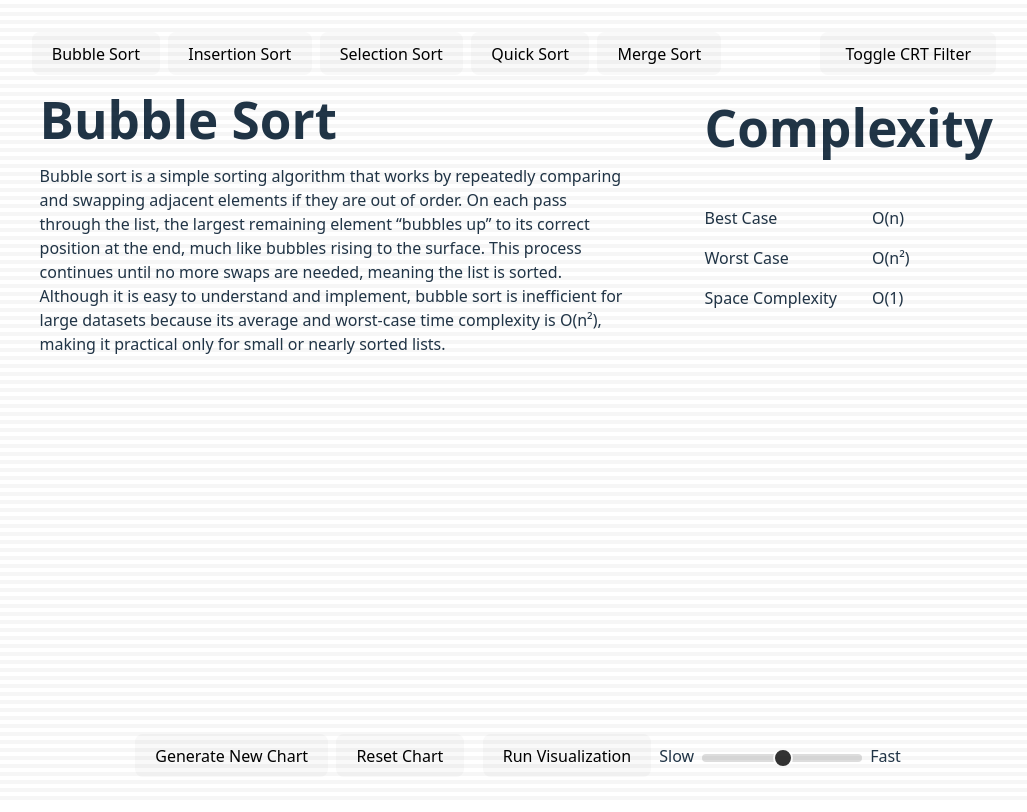
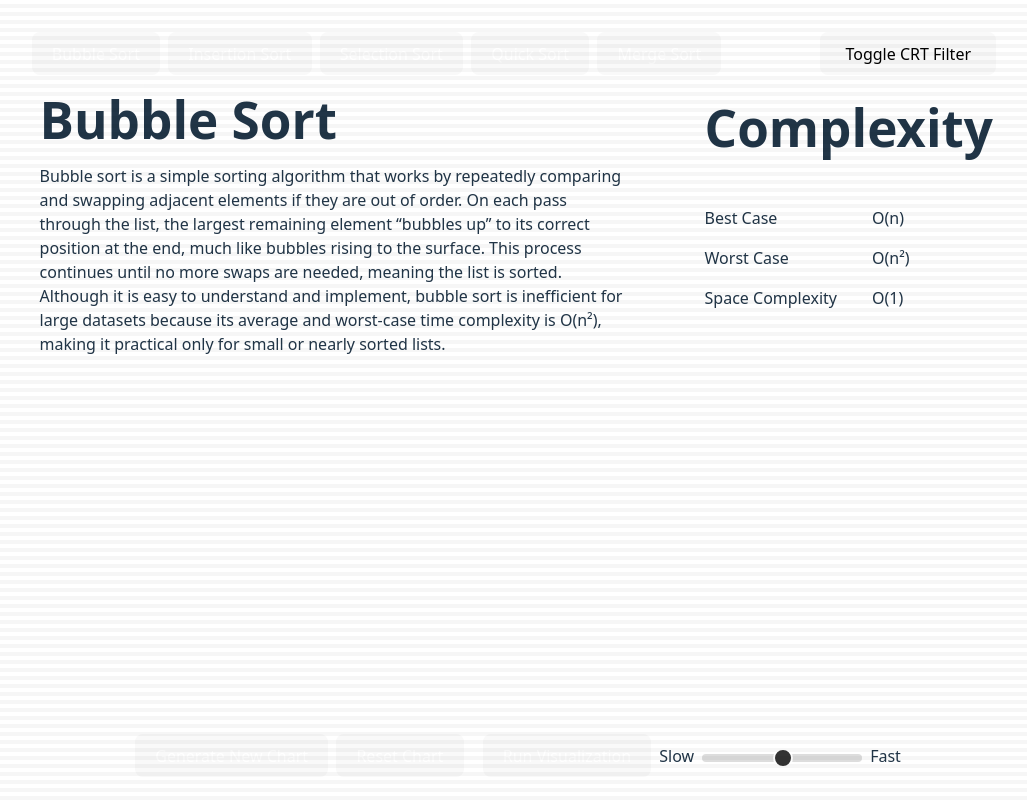
Before and after one commit to ZachYarbrough/sorting-visualizer, a React (Vite) app: page / in a window 1280 px wide. Shown: the whole page, without its empty margins (122-1149 px from the left). Built offline with nearby package versions, Linux system fonts and the light colour scheme.

Commit message:
Fixed button color

```diff
--- a/src/components/Chart.tsx
+++ b/src/components/Chart.tsx
@@ -156,11 +156,11 @@ return (
     <div style={{ margin: '0 auto', alignSelf: 'center', width: '80%' }}>
     <div style={{ display: 'flex', justifyContent: 'space-between'}}>
     <div style={{ width: '100%', display: 'flex'}}>
-    <button style={{ marginRight: '0.5rem' }} onClick={() => SelectSortType(SORT_TYPE.BUBBLE_SORT)}>Bubble Sort</button>
-    <button style={{ marginRight: '0.5rem' }} onClick={() => SelectSortType(SORT_TYPE.INSERTION_SORT)}>Insertion Sort</button>
-    <button style={{ marginRight: '0.5rem' }} onClick={() => SelectSortType(SORT_TYPE.SELECTION_SORT)}>Selection Sort</button>
-    <button style={{ marginRight: '0.5rem' }} onClick={() => SelectSortType(SORT_TYPE.QUICK_SORT)}>Quick Sort</button>
-    <button style={{ marginRight: '0.5rem' }} onClick={() => SelectSortType(SORT_TYPE.MERGE_SORT)}>Merge Sort</button>
+    <button style={{ color: 'white', marginRight: '0.5rem' }} onClick={() => SelectSortType(SORT_TYPE.BUBBLE_SORT)}>Bubble Sort</button>
+    <button style={{ color: 'white', marginRight: '0.5rem' }} onClick={() => SelectSortType(SORT_TYPE.INSERTION_SORT)}>Insertion Sort</button>
+    <button style={{ color: 'white', marginRight: '0.5rem' }} onClick={() => SelectSortType(SORT_TYPE.SELECTION_SORT)}>Selection Sort</button>
+    <button style={{ color: 'white', marginRight: '0.5rem' }} onClick={() => SelectSortType(SORT_TYPE.QUICK_SORT)}>Quick Sort</button>
+    <button style={{ color: 'white', marginRight: '0.5rem' }} onClick={() => SelectSortType(SORT_TYPE.MERGE_SORT)}>Merge Sort</button>
     </div>
     <button style={{ marginRight: '0.5rem', width: '13rem' }} onClick={() => toggleCRTStyle()}>Toggle CRT Filter</button>
     <div style={{ display: 'flex'}}>
@@ -210,10 +210,10 @@ return (
 	    })}
 	    </div>
 	    <div style={{ display: 'flex', width: '100%', justifyContent: 'center', alignItems: 'center', marginTop: '1rem' }}>
-	    <button style={{ marginRight: '0.5rem' }} onClick={generateNewChartData}>Generate New Chart</button>
-	    <button onClick={resetChart}>Reset Chart</button>
+	    <button style={{ color: 'white', marginRight: '0.5rem' }} onClick={generateNewChartData}>Generate New Chart</button>
+	    <button style={{ color: 'white' }} onClick={resetChart}>Reset Chart</button>
 	    <div style={{ height: '2rem', margin: '0.5rem', borderRight: '3px dashed white'}}></div>
-	    <button style={{ marginRight: '0.5rem' }} onClick={() => SortChartData(selectedSort)}>Run Visualization</button>
+	    <button style={{ color: 'white', marginRight: '0.5rem' }} onClick={() => SortChartData(selectedSort)}>Run Visualization</button>
 	    <label>
 	    Slow
 	    <input
```
